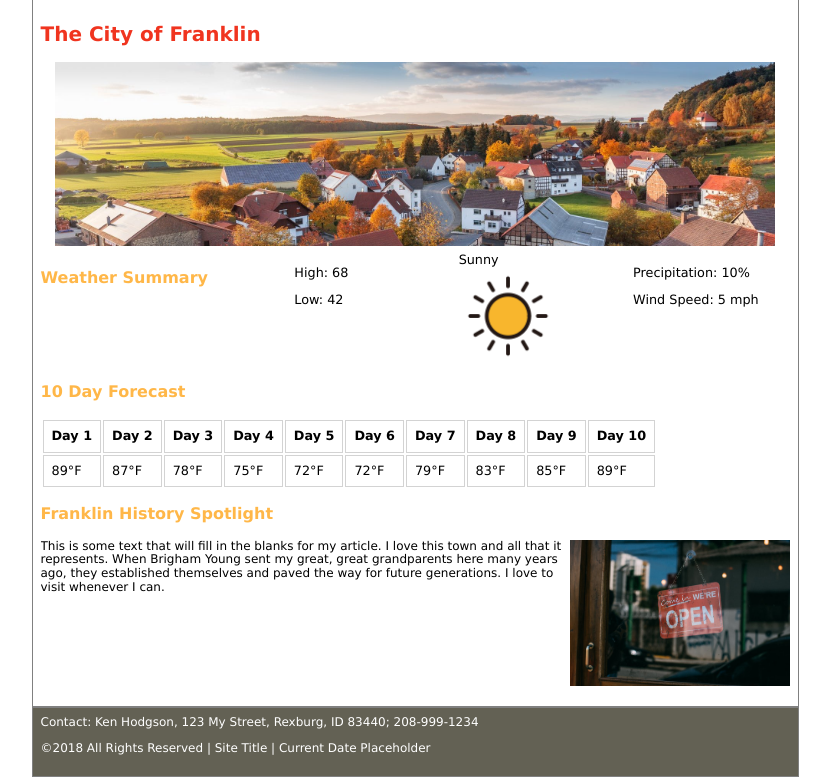
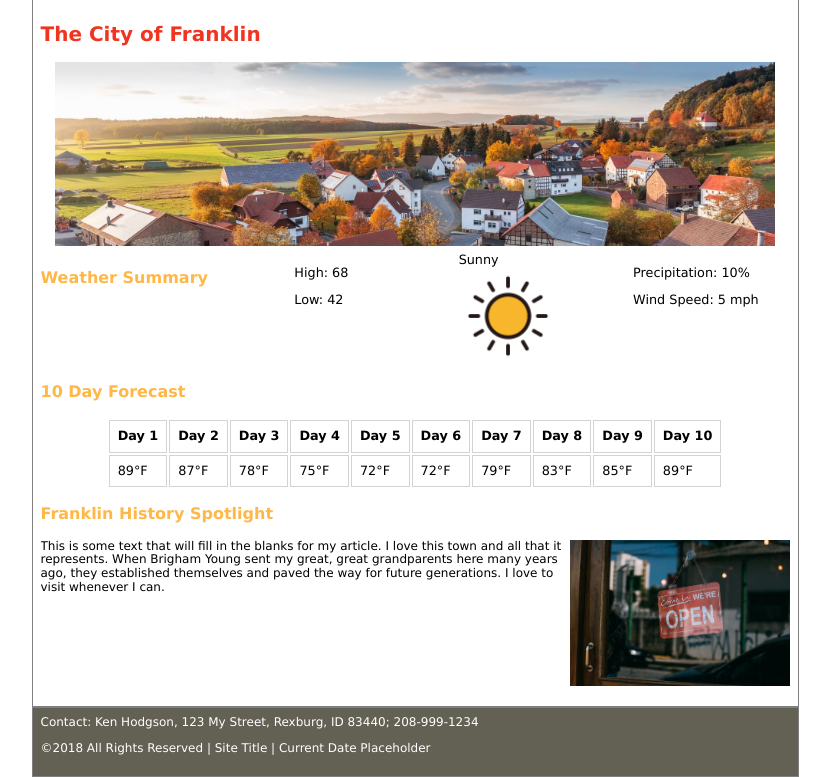
Before and after one commit to hodgson-ken/hodgson-ken.github.io, a plain HTML site: page assignments/lesson-5/franklin-5.html in a window 1280 px wide. Shown: the part 154-931 px from the top of the page, without its empty margins (225-1055 px from the left). Drawn offline with Linux system fonts and the light colour scheme.

Commit message:
Minor css change

```diff
--- a/assignments/lesson-5/styles/medium-5.css
+++ b/assignments/lesson-5/styles/medium-5.css
@@ -18,8 +18,7 @@
         display: inline-block;
     }
     section.forecast {
-        display:inline-block;
-        /*text-align: center;*/
+        display: block;
     }
     /* show the 10-day forecast with the medium view and up */
     article p.town-article img {
```
